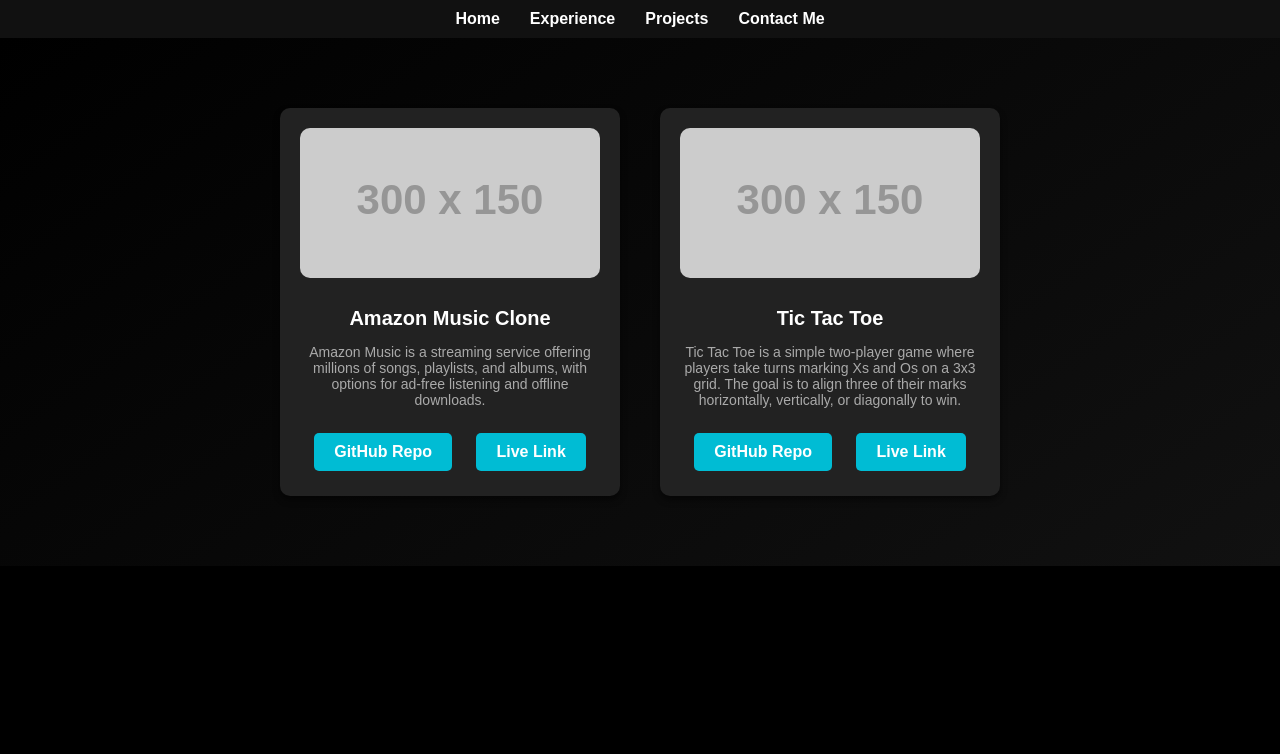
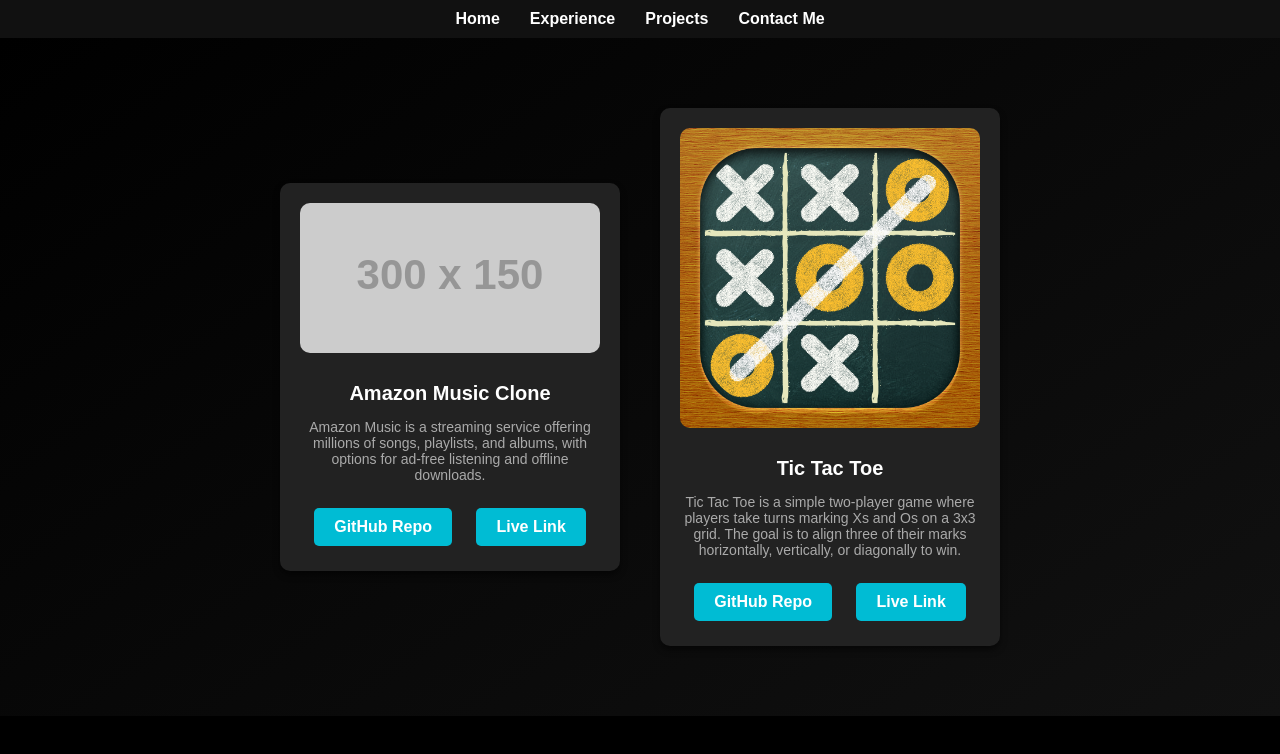
Before and after one commit to crazylogic03/My_Portfolio, a plain HTML site: page projects.html in a window 1280 px wide. Drawn offline with Linux system fonts and the light colour scheme; placeholder pictures from the web are drawn by us.

Commit message:
added image

```diff
--- a/projects.html
+++ b/projects.html
@@ -126,7 +126,7 @@
 
 
         <div class="project-card">
-            <img src="https://via.placeholder.com/300x150" alt="Tic Tac Toe">
+            <img src="ttt.png" alt="Tic Tac Toe">
             <h3>Tic Tac Toe</h3>
             <p>Tic Tac Toe is a simple two-player game where players take turns marking Xs and Os on a 3x3 grid. The
                 goal is
```
